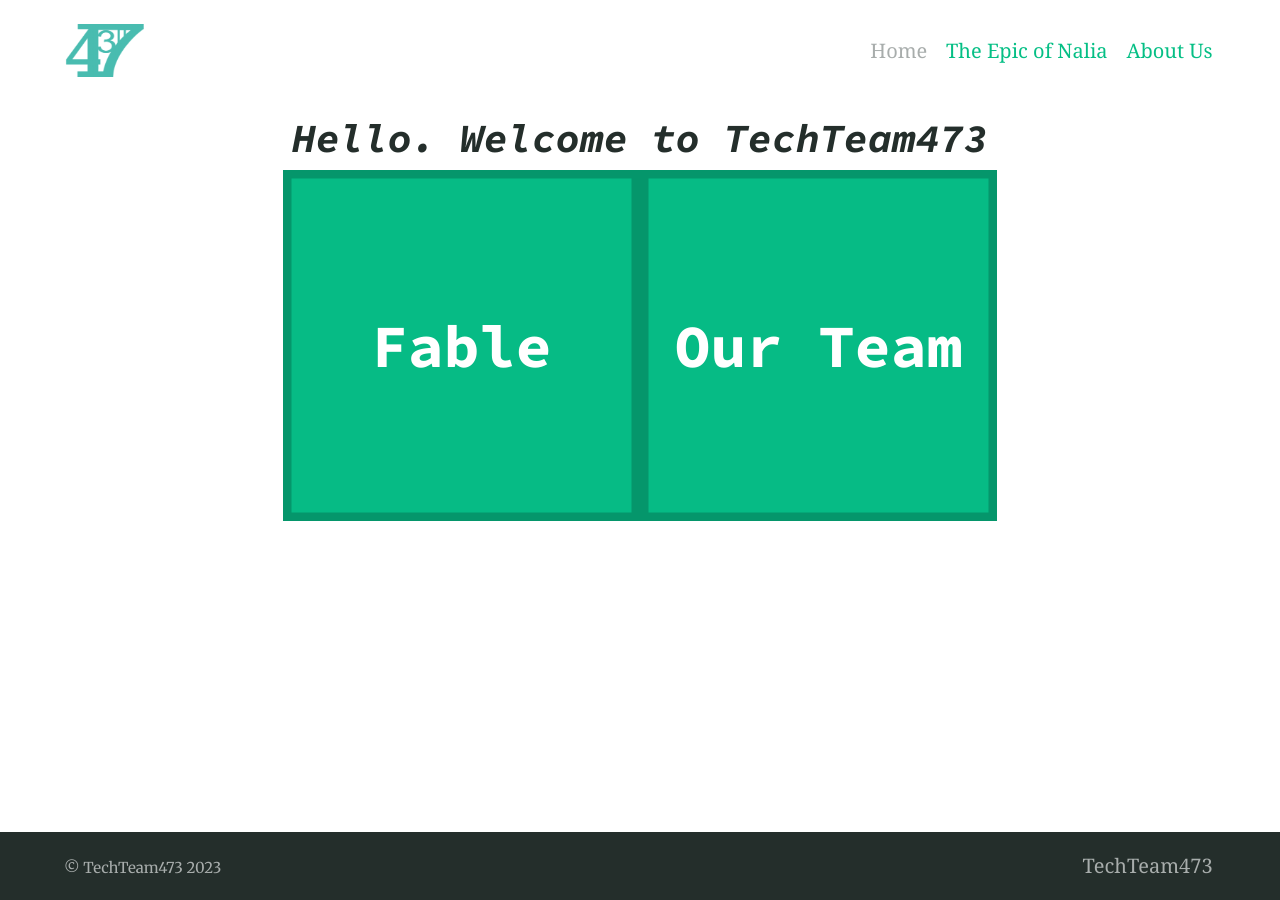
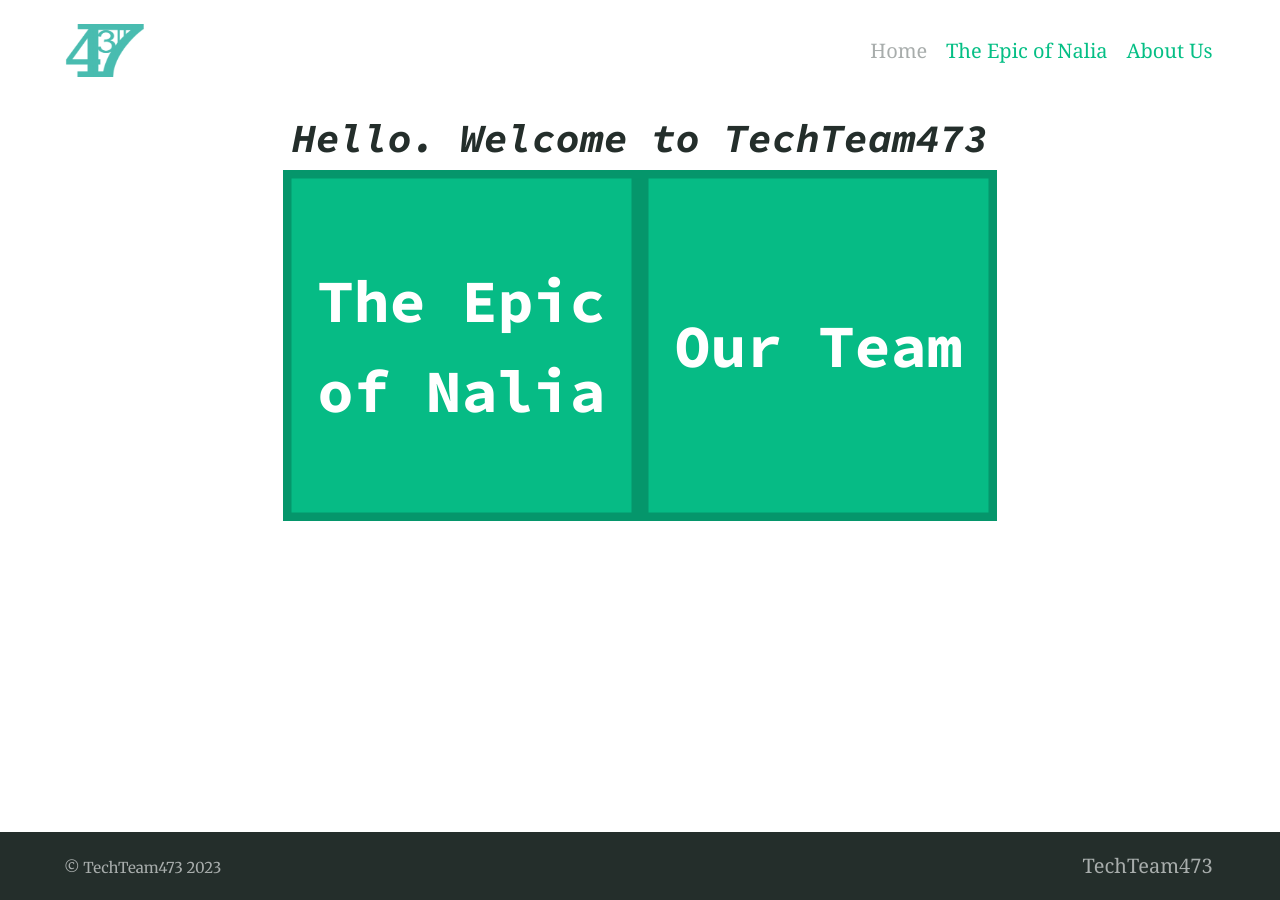
Before and after one commit to TechTeam473/techteam473.github.io, a Jekyll site: the page built from index.md, in a window 1280 px wide. Built offline with Jekyll 4.4.1, drawn with Linux system fonts in a browser that asks for light colours.

Commit message:
Update index.md

```diff
--- a/index.md
+++ b/index.md
@@ -52,7 +52,7 @@ excerpt: "We're a six person team who share a love of computer science. We host
 <div class="button-container">
     <a href="/nalia/">
         <div id="nalia-button" class="button-container-child button--pulse">
-            Fable
+            The Epic of Nalia
         </div>
     </a>
     <a href="/about/">
```
